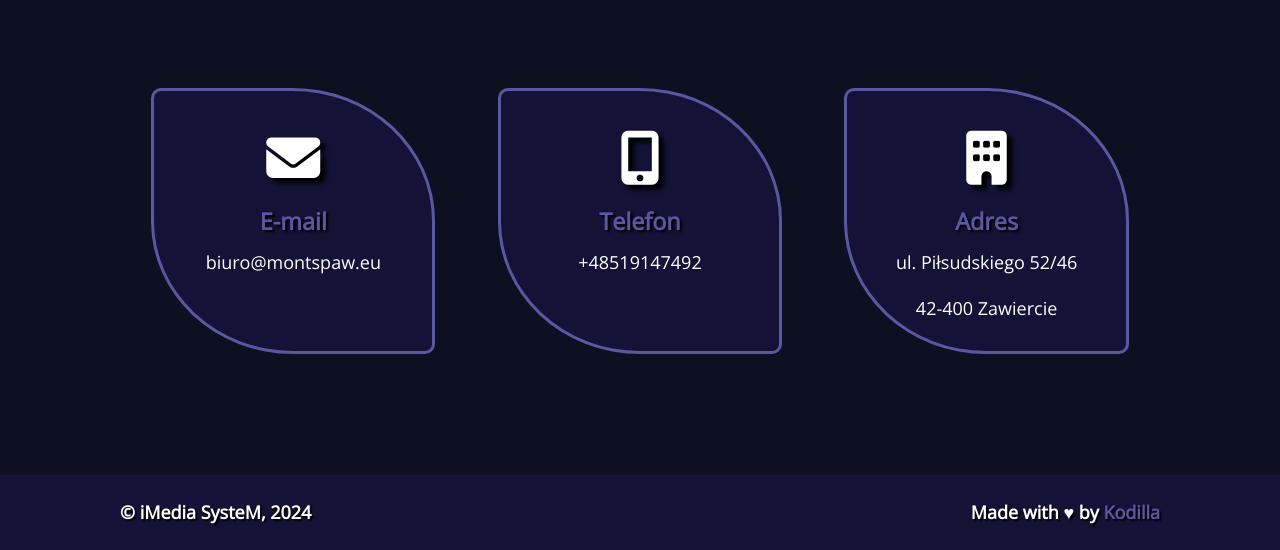
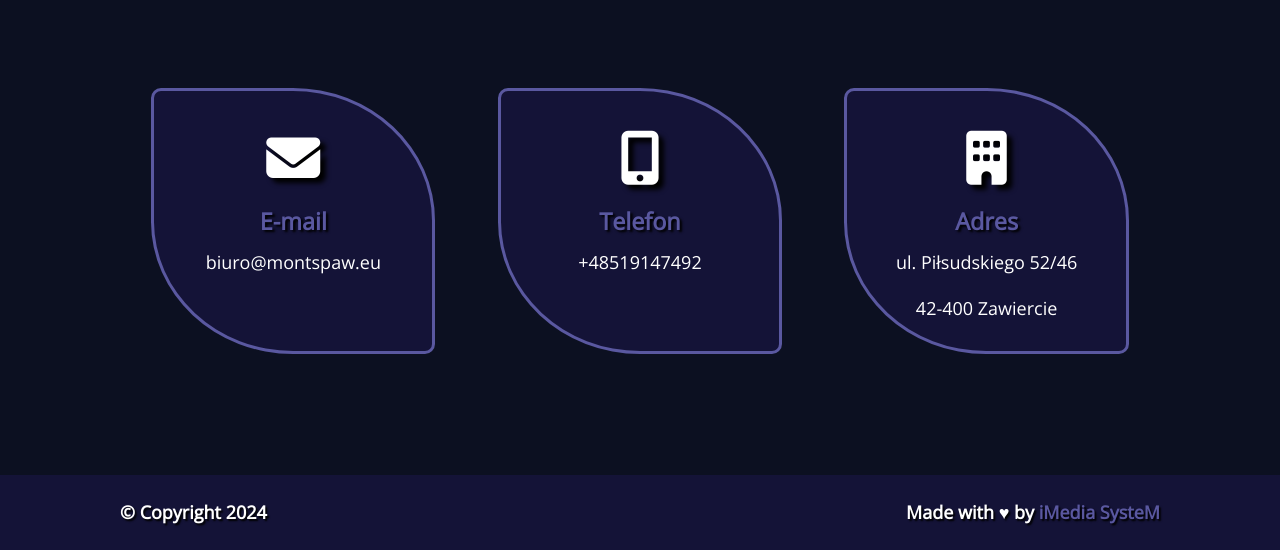
Before and after one commit to imediasystem/Mont-Spaw, a plain HTML site: page index.html in a window 1280 px wide. Shown: the part 4350-4900 px from the top of the page. Drawn offline with nearby package versions, Linux system fonts and the light colour scheme.

Commit message:
Footer changing

```diff
--- a/index.html
+++ b/index.html
@@ -164,8 +164,8 @@
 
     <footer class="page-footer">
       <div class="container">
-        <p>© iMedia SysteM, 2024</p>
-        <p>Made with ♥ by <a href="https://kodilla.com" target="_blank">Kodilla</a></p>
+        <p>© Copyright 2024</p>
+        <p>Made with ♥ by <a href="https://imediasystem.eu" target="_blank">iMedia SysteM</a></p>
       </div>
     </footer>
 
```
Also changed, not shown: img/weldingonpipeline-jpg.jpeg (added).
